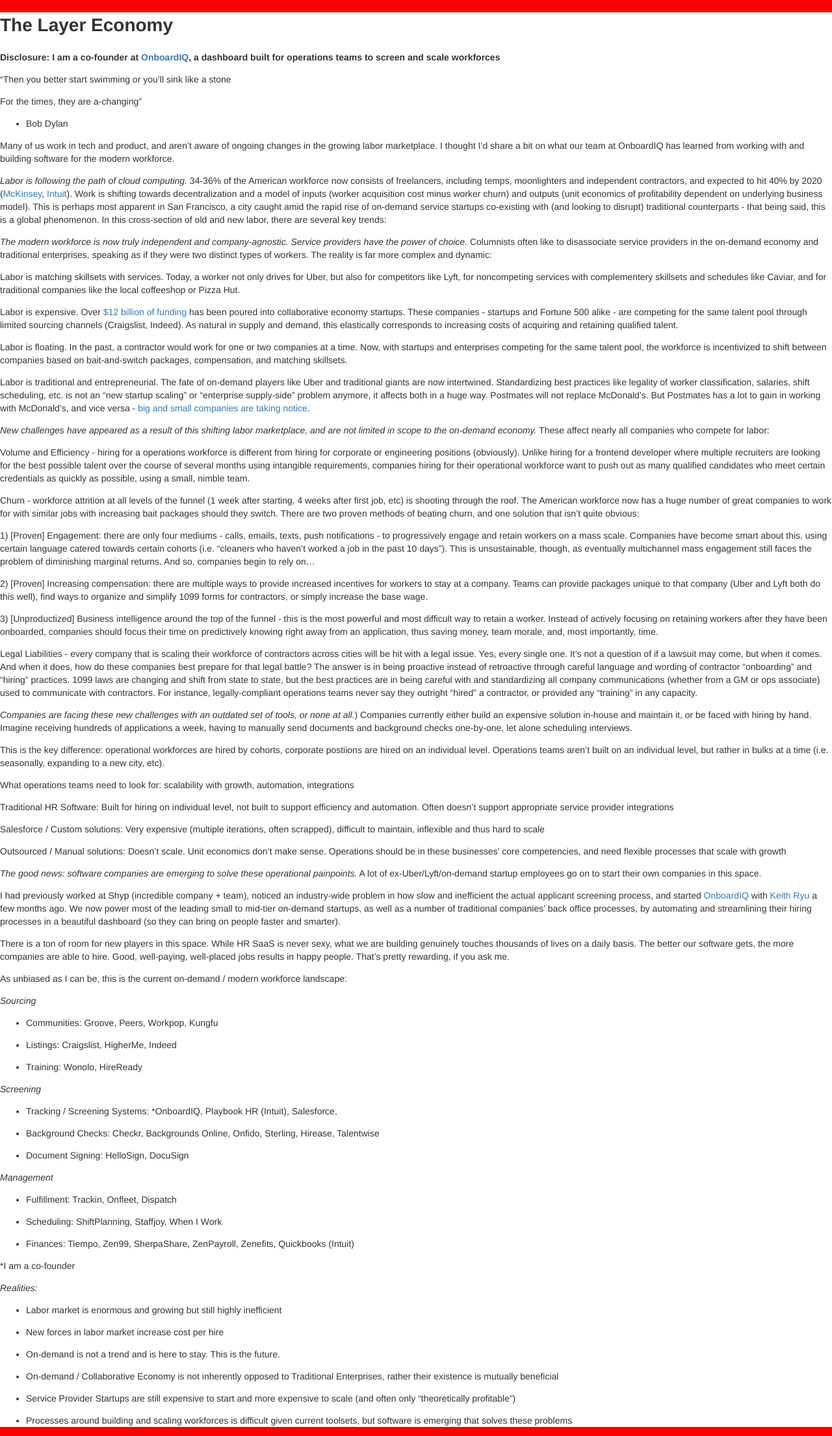
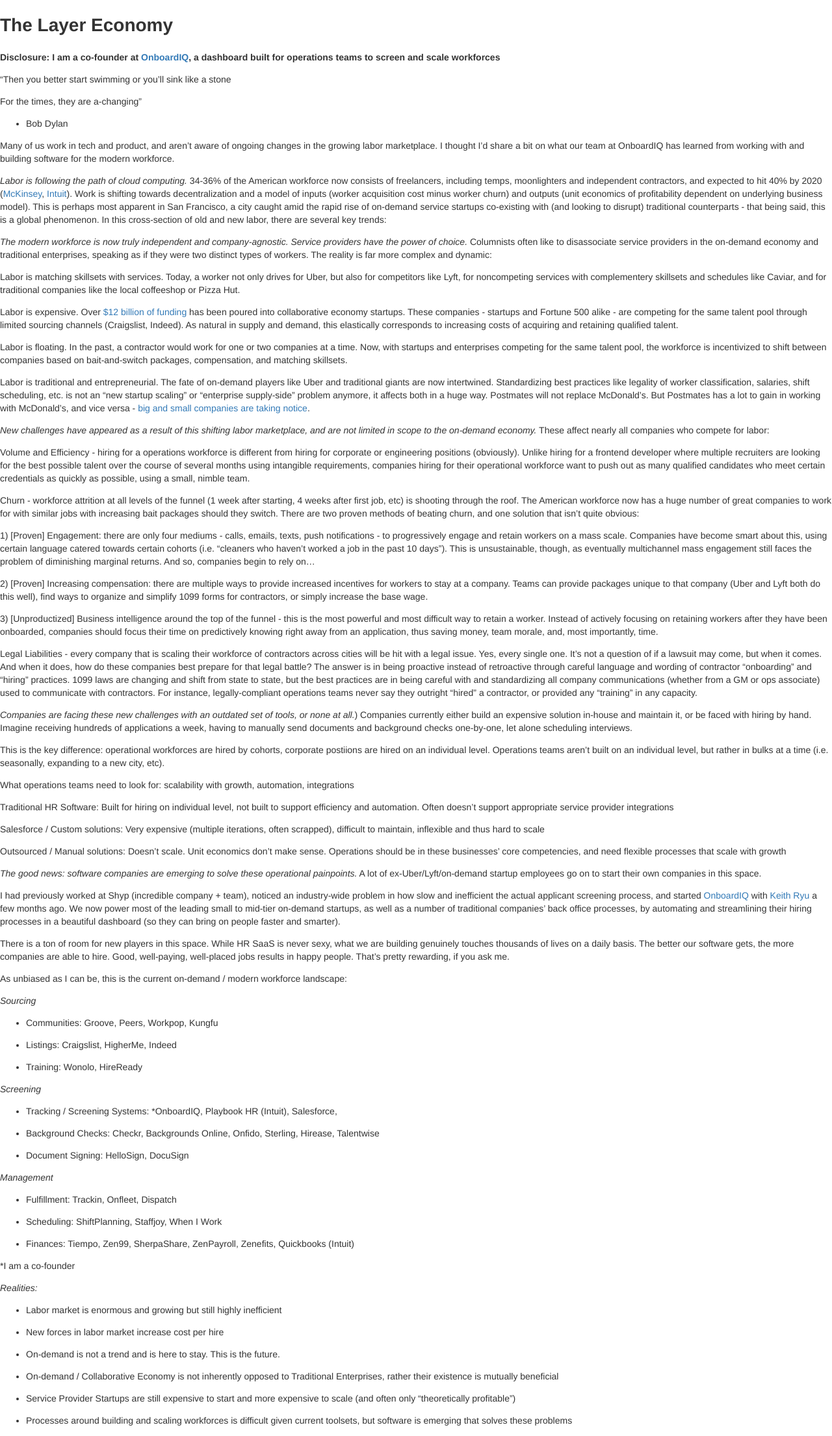
Before and after one commit to AndrewSB/jeremy-cai-personal-website, a Jekyll site: the page built from layer.md, in a window 1280 px wide. Shown: the whole page at 65% size. Built offline with Jekyll 4.4.1, drawn with Linux system fonts in a browser that asks for light colours; Markdown is read by kramdown in place of the engine named in the settings.

Commit message:
fix responsiveness

```diff
--- a/css/mobile.css
+++ b/css/mobile.css
@@ -1,8 +1,4 @@
-@media(min-width:992px) {
-	html {
-		background-color: red;
-	}
-
+@media(max-width:992px) {
 	.title-section {
 		margin-top: 40px;
 	}
```
